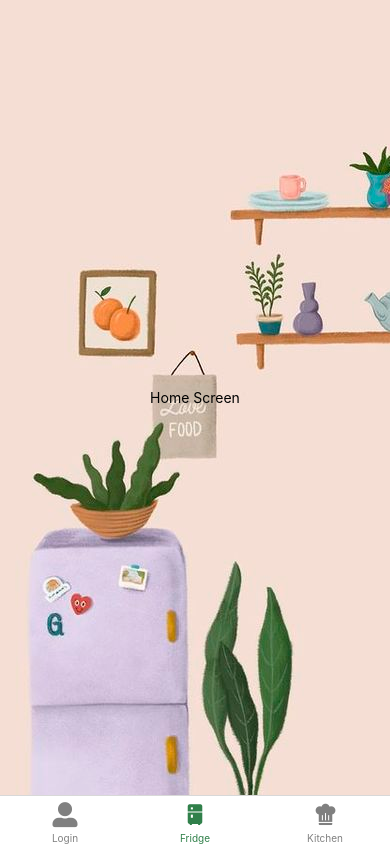
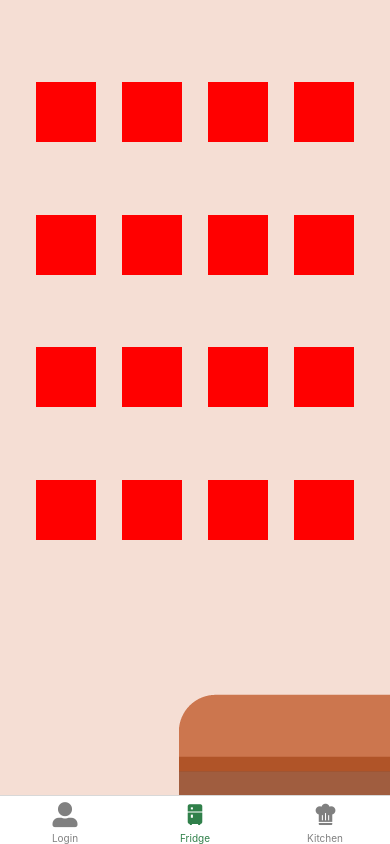
Before and after one commit to genai-genesis/frontend, a React Native app: screen /Fridge in a window 390 px wide. Built offline with nearby package versions, Linux system fonts and the light colour scheme.

Commit message:
add food placeholder boxes

```diff
--- a/screens/HomeScreen.js
+++ b/screens/HomeScreen.js
@@ -1,13 +1,24 @@
-// LoginScreen.js, HomeScreen.js, RecipeScreen.js
 import React from 'react';
-import { View, Text, StyleSheet } from 'react-native';
-import BackgroundImage from '../components/Background'; // Import the BackgroundImage component
+import { View, StyleSheet, Dimensions } from 'react-native';
+import BackgroundImage from '../components/Background';
 
 const HomeScreen = () => {
+  const screenWidth = Dimensions.get('window').width; // Get the screen width
+
   return (
-    <BackgroundImage backgroundImage={require('../assets/fridge.jpg')}>
+    <BackgroundImage backgroundImage={require('../assets/pantry2.png')}>
       <View style={styles.container}>
-        <Text>Home Screen</Text>
+        <View style={styles.outerGrid}>
+          {[...Array(4).keys()].map((row) => (
+            <View key={row} style={styles.row}>
+              <View style={styles.innerGrid}>
+                {[...Array(4).keys()].map((col) => (
+                  <View key={col} style={[styles.gridItem]} />
+                ))}
+              </View>
+            </View>
+          ))}
+        </View>
       </View>
     </BackgroundImage>
   );
@@ -15,10 +26,27 @@ const HomeScreen = () => {
 
 const styles = StyleSheet.create({
   container: {
-    flex: 1,
-    justifyContent: 'center',
-    alignItems: 'center',
+    position: 'absolute',
+    left: 0,
+    right: 0,
+    alignItems: 'center', // Center horizontally
+    paddingBottom: '63%', // Adjust bottom position as needed
+  },
+  outerGrid: {
+    flexDirection: 'column',
+  },
+  row: {
+    flexDirection: 'row',
+  },
+  innerGrid: {
+    flexDirection: 'row',
+  },
+  gridItem: {
+    backgroundColor: 'red',
+    marginHorizontal: 13,
+    height: 60,
+    width: 60, // Set width as percentage (4 items in a row with 2% margin)
+    marginTop: 72.5,
   },
 });
-
 export default HomeScreen;
```
Also changed, not shown: assets/pantry.png (added), assets/pantry2.png (added).
